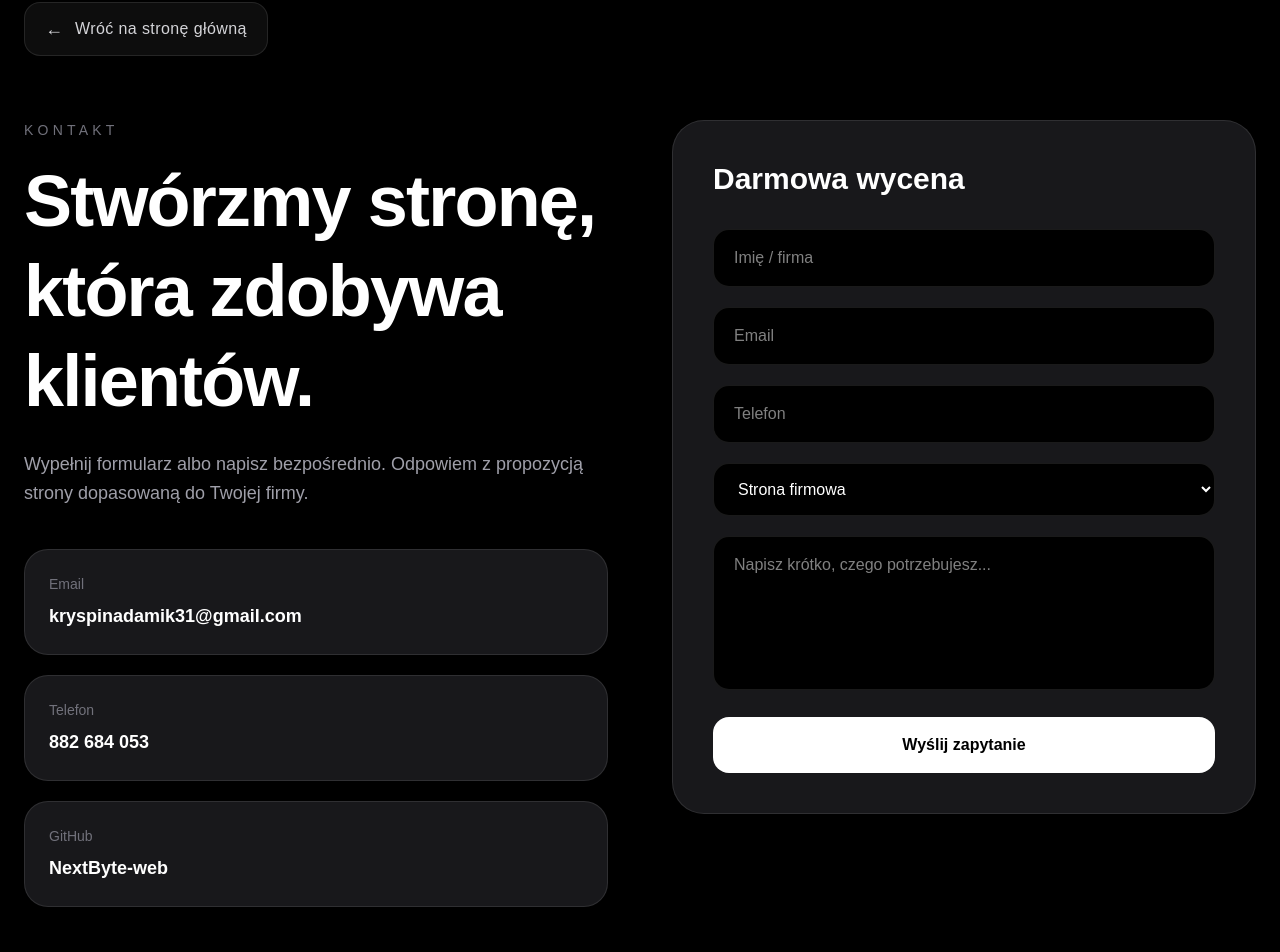
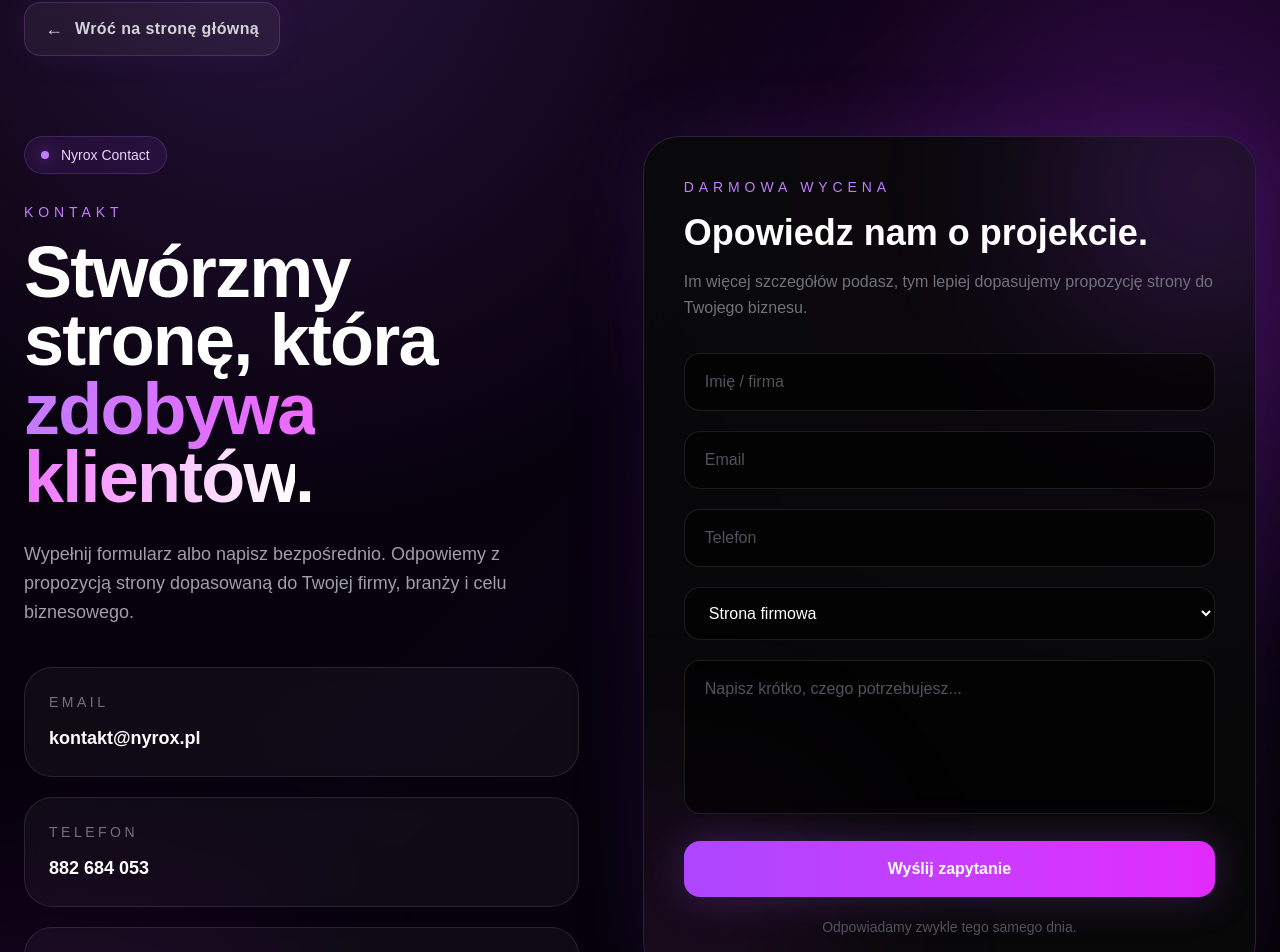
Before and after one commit to kryspinadamik31-dev/Portfolio, a Next.js app: page /kontakt in a window 1280 px wide. Shown: the part 78-1030 px from the top of the page. Built offline with nearby package versions, Linux system fonts and the light colour scheme.

Commit message:
rebrand contact page to nyrox

```diff
--- a/app/kontakt/page.jsx
+++ b/app/kontakt/page.jsx
@@ -2,58 +2,101 @@ import Link from "next/link";
 
 export default function KontaktPage() {
   return (
-    <main className="min-h-screen bg-black text-white px-6 py-20">
-      <div className="max-w-7xl mx-auto">
+    <main className="min-h-screen overflow-hidden bg-[#030005] text-white">
+      <section className="relative px-6 py-20">
+        <div className="absolute inset-0 bg-[radial-gradient(circle_at_20%_0%,rgba(168,85,247,.22),transparent_35%),radial-gradient(circle_at_90%_20%,rgba(217,70,239,.14),transparent_30%),linear-gradient(135deg,#030005,#08010f_45%,#000)]" />
+        <div className="absolute -right-40 top-20 h-[520px] w-[520px] rounded-full bg-purple-600/20 blur-[140px]" />
+        <div className="absolute -left-40 bottom-0 h-[420px] w-[420px] rounded-full bg-fuchsia-500/10 blur-[120px]" />
+
+        <div className="relative mx-auto max-w-7xl">
           <Link
             href="/"
-  className="inline-flex items-center gap-3 px-5 py-3 rounded-2xl border border-white/10 bg-white/5 backdrop-blur-md text-zinc-300 hover:text-white hover:bg-white/10 hover:border-white/20 transition-all duration-300 hover:-translate-y-1 shadow-lg"
+            className="inline-flex items-center gap-3 rounded-2xl border border-purple-400/20 bg-white/5 px-5 py-3 text-zinc-300 shadow-[0_0_35px_rgba(168,85,247,.08)] backdrop-blur-md transition-all duration-300 hover:-translate-y-1 hover:border-purple-400/40 hover:bg-purple-500/10 hover:text-white"
           >
             <span className="text-lg">←</span>
 
-  <span className="font-medium tracking-wide">
+            <span className="font-semibold tracking-wide">
               Wróć na stronę główną
             </span>
           </Link>
 
-        <section className="mt-16 grid lg:grid-cols-2 gap-16 items-start">
+          <section className="mt-20 grid gap-16 lg:grid-cols-[0.95fr_1.05fr] lg:items-start">
             <div>
-            <p className="text-zinc-500 uppercase tracking-[0.3em] text-sm mb-4">
+              <div className="mb-7 inline-flex items-center gap-3 rounded-full border border-purple-400/20 bg-purple-500/10 px-4 py-2 text-sm text-purple-200 backdrop-blur">
+                <span className="h-2 w-2 rounded-full bg-purple-400 shadow-[0_0_18px_rgba(168,85,247,.9)]" />
+                Nyrox Contact
+              </div>
+
+              <p className="mb-4 text-sm uppercase tracking-[0.35em] text-purple-400">
                 Kontakt
               </p>
 
-            <h1 className="text-5xl lg:text-7xl font-black tracking-tight leading-tight">
-              Stwórzmy stronę, która zdobywa klientów.
+              <h1 className="text-5xl font-black leading-[0.95] tracking-tight md:text-7xl">
+                Stwórzmy stronę, która{" "}
+                <span className="bg-gradient-to-r from-purple-400 via-fuchsia-400 to-white bg-clip-text text-transparent">
+                  zdobywa klientów
+                </span>
+                .
               </h1>
 
-            <p className="text-zinc-400 text-lg mt-6 max-w-xl leading-relaxed">
-              Wypełnij formularz albo napisz bezpośrednio. Odpowiem z propozycją
-              strony dopasowaną do Twojej firmy.
+              <p className="mt-7 max-w-xl text-lg leading-relaxed text-zinc-400">
+                Wypełnij formularz albo napisz bezpośrednio. Odpowiemy z
+                propozycją strony dopasowaną do Twojej firmy, branży i celu
+                biznesowego.
               </p>
 
-            <div className="grid gap-5 mt-10">
-              <div className="bg-zinc-900 border border-white/10 rounded-3xl p-6">
-                <p className="text-zinc-500 text-sm">Email</p>
-                <a href="mailto:kryspinadamik31@gmail.com" className="block mt-2 text-lg font-semibold">
-                  kryspinadamik31@gmail.com
+              <div className="mt-10 grid gap-5">
+                <div className="group rounded-[28px] border border-white/10 bg-white/[0.04] p-6 backdrop-blur transition duration-300 hover:-translate-y-1 hover:border-purple-400/40 hover:bg-white/[0.06]">
+                  <p className="text-sm uppercase tracking-[0.25em] text-zinc-500">
+                    Email
+                  </p>
+
+                  <a
+                    href="mailto:kontakt@nyrox.pl"
+                    className="mt-3 block text-lg font-bold text-white transition group-hover:text-purple-300"
+                  >
+                    kontakt@nyrox.pl
                   </a>
                 </div>
 
-              <div className="bg-zinc-900 border border-white/10 rounded-3xl p-6">
-                <p className="text-zinc-500 text-sm">Telefon</p>
-                <a href="tel:882684053" className="block mt-2 text-lg font-semibold">
+                <div className="group rounded-[28px] border border-white/10 bg-white/[0.04] p-6 backdrop-blur transition duration-300 hover:-translate-y-1 hover:border-purple-400/40 hover:bg-white/[0.06]">
+                  <p className="text-sm uppercase tracking-[0.25em] text-zinc-500">
+                    Telefon
+                  </p>
+
+                  <a
+                    href="tel:882684053"
+                    className="mt-3 block text-lg font-bold text-white transition group-hover:text-purple-300"
+                  >
                     882 684 053
                   </a>
                 </div>
 
-              <div className="bg-zinc-900 border border-white/10 rounded-3xl p-6">
-                <p className="text-zinc-500 text-sm">GitHub</p>
+                <div className="group rounded-[28px] border border-white/10 bg-white/[0.04] p-6 backdrop-blur transition duration-300 hover:-translate-y-1 hover:border-purple-400/40 hover:bg-white/[0.06]">
+                  <p className="text-sm uppercase tracking-[0.25em] text-zinc-500">
+                    GitHub
+                  </p>
+
                   <a
-                  href="https://github.com/NextByte-web"
+                    href="https://github.com/nyrox"
                     target="_blank"
-                  className="block mt-2 text-lg font-semibold"
+                    rel="noopener noreferrer"
+                    className="mt-3 block text-lg font-bold text-white transition group-hover:text-purple-300"
                   >
-                  NextByte-web
+                    github.com/nyrox
                   </a>
+                </div>
+              </div>
+
+              <div className="mt-10 rounded-[32px] border border-purple-400/20 bg-purple-500/10 p-6 backdrop-blur">
+                <p className="text-sm font-semibold uppercase tracking-[0.25em] text-purple-300">
+                  Co otrzymasz?
+                </p>
+
+                <div className="mt-5 grid gap-3 text-zinc-300">
+                  <p>✓ bezpłatną analizę pomysłu</p>
+                  <p>✓ propozycję struktury strony</p>
+                  <p>✓ wstępną wycenę i czas realizacji</p>
                 </div>
               </div>
             </div>
@@ -61,20 +104,45 @@ export default function KontaktPage() {
             <form
               action="https://api.web3forms.com/submit"
               method="POST"
-            className="bg-zinc-900 border border-white/10 rounded-[32px] p-8 lg:p-10"
+              className="relative overflow-hidden rounded-[36px] border border-purple-400/20 bg-zinc-950/90 p-8 shadow-[0_0_80px_rgba(168,85,247,.12)] backdrop-blur-xl lg:p-10"
             >
-            <input type="hidden" name="access_key" value="657ffc26-ee39-46eb-b301-aa75487d0b6d" />
-            <input type="hidden" name="subject" value="Nowe zapytanie z NextByte" />
-            <input type="hidden" name="from_name" value="NextByte" />
+              <div className="absolute -right-24 -top-24 h-72 w-72 rounded-full bg-purple-500/20 blur-[90px]" />
+              <div className="absolute -bottom-24 -left-24 h-72 w-72 rounded-full bg-fuchsia-500/10 blur-[90px]" />
 
-            <h2 className="text-3xl font-black">Darmowa wycena</h2>
+              <div className="relative">
+                <input
+                  type="hidden"
+                  name="access_key"
+                  value="657ffc26-ee39-46eb-b301-aa75487d0b6d"
+                />
+
+                <input
+                  type="hidden"
+                  name="subject"
+                  value="Nowe zapytanie z Nyrox"
+                />
+
+                <input type="hidden" name="from_name" value="Nyrox" />
+
+                <p className="mb-4 text-sm uppercase tracking-[0.35em] text-purple-400">
+                  Darmowa wycena
+                </p>
+
+                <h2 className="text-3xl font-black md:text-4xl">
+                  Opowiedz nam o projekcie.
+                </h2>
+
+                <p className="mt-4 leading-relaxed text-zinc-500">
+                  Im więcej szczegółów podasz, tym lepiej dopasujemy propozycję
+                  strony do Twojego biznesu.
+                </p>
 
                 <div className="mt-8 space-y-5">
                   <input
                     name="name"
                     required
                     placeholder="Imię / firma"
-                className="w-full bg-black border border-white/10 rounded-2xl px-5 py-4 outline-none focus:border-white/30 transition"
+                    className="w-full rounded-2xl border border-white/10 bg-black/60 px-5 py-4 text-white outline-none transition placeholder:text-zinc-600 focus:border-purple-400/60 focus:bg-black"
                   />
 
                   <input
@@ -82,18 +150,19 @@ export default function KontaktPage() {
                     type="email"
                     required
                     placeholder="Email"
-                className="w-full bg-black border border-white/10 rounded-2xl px-5 py-4 outline-none focus:border-white/30 transition"
+                    className="w-full rounded-2xl border border-white/10 bg-black/60 px-5 py-4 text-white outline-none transition placeholder:text-zinc-600 focus:border-purple-400/60 focus:bg-black"
                   />
 
                   <input
                     name="phone"
                     placeholder="Telefon"
-                className="w-full bg-black border border-white/10 rounded-2xl px-5 py-4 outline-none focus:border-white/30 transition"
+                    className="w-full rounded-2xl border border-white/10 bg-black/60 px-5 py-4 text-white outline-none transition placeholder:text-zinc-600 focus:border-purple-400/60 focus:bg-black"
                   />
 
                   <select
                     name="project_type"
-                className="w-full bg-black border border-white/10 rounded-2xl px-5 py-4 outline-none focus:border-white/30 transition"
+                    className="w-full rounded-2xl border border-white/10 bg-black/60 px-5 py-4 text-white outline-none transition focus:border-purple-400/60 focus:bg-black"
+                    defaultValue="Strona firmowa"
                   >
                     <option>Strona firmowa</option>
                     <option>Landing page</option>
@@ -105,21 +174,27 @@ export default function KontaktPage() {
                   <textarea
                     name="message"
                     required
-                rows="5"
+                    rows={5}
                     placeholder="Napisz krótko, czego potrzebujesz..."
-                className="w-full bg-black border border-white/10 rounded-2xl px-5 py-4 outline-none focus:border-white/30 transition resize-none"
+                    className="w-full resize-none rounded-2xl border border-white/10 bg-black/60 px-5 py-4 text-white outline-none transition placeholder:text-zinc-600 focus:border-purple-400/60 focus:bg-black"
                   />
 
                   <button
                     type="submit"
-                className="w-full px-7 py-4 rounded-2xl bg-white text-black font-semibold hover:scale-[1.02] transition"
+                    className="w-full rounded-2xl bg-gradient-to-r from-purple-500 to-fuchsia-500 px-7 py-4 font-bold text-white shadow-[0_0_40px_rgba(168,85,247,.25)] transition hover:scale-[1.02]"
                   >
                     Wyślij zapytanie
                   </button>
+
+                  <p className="text-center text-sm text-zinc-600">
+                    Odpowiadamy zwykle tego samego dnia.
+                  </p>
+                </div>
               </div>
             </form>
           </section>
         </div>
+      </section>
     </main>
   );
 }
```
Lines whose indentation alone changed are shown as unchanged.
